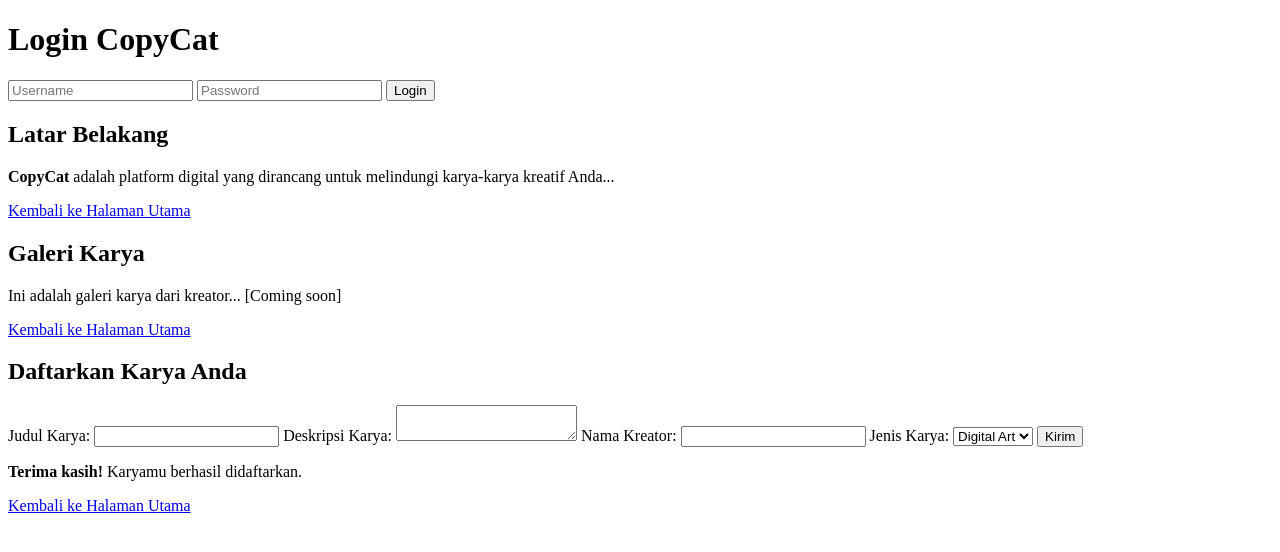
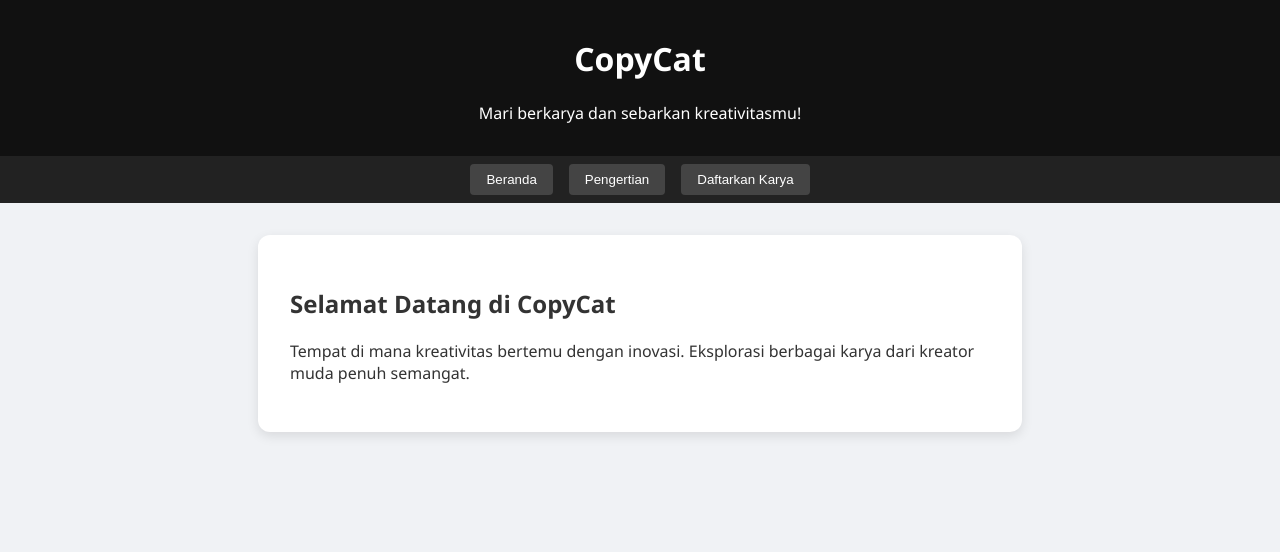
Before and after one commit to Datonecoolguy/CopyCatBeta, a plain HTML site: page index.html in a window 1280 px wide. Drawn offline with Linux system fonts and the light colour scheme.

Commit message:
Update index.html

```diff
--- a/index.html
+++ b/index.html
@@ -1,60 +1,118 @@
-<!DOCTYPE html>
-<html lang="id">
-<head>
-  <meta charset="UTF-8" />
-  <meta name="viewport" content="width=device-width, initial-scale=1.0" />
-  <title>CopyCat - Lindungi Karyamu</title>
+<!DOCTYPE html><html lang="id"><head>
+  <meta charset="UTF-8">
+  <meta name="viewport" content="width=device-width, initial-scale=1.0">
+  <title>CopyCat.AI</title>
   <style>
-    /* Styles remain unchanged from your original */
-    /* ... */
+    body {
+      font-family: 'Segoe UI', Tahoma, Geneva, Verdana, sans-serif;
+      background-color: #f0f2f5;
+      margin: 0;
+      padding: 0;
+      color: #333;
+    }header {
+  background-color: #111;
+  color: #fff;
+  padding: 1rem;
+  text-align: center;
+}
+
+nav {
+  display: flex;
+  justify-content: center;
+  gap: 1rem;
+  background-color: #222;
+  padding: 0.5rem;
+}
+
+nav button {
+  background-color: #444;
+  color: #fff;
+  border: none;
+  padding: 0.5rem 1rem;
+  border-radius: 4px;
+  cursor: pointer;
+  transition: background-color 0.3s;
+}
+
+nav button:hover {
+  background-color: #666;
+}
+
+section {
+  display: none;
+  padding: 2rem;
+  max-width: 700px;
+  margin: auto;
+  background-color: white;
+  margin-top: 2rem;
+  border-radius: 12px;
+  box-shadow: 0 4px 12px rgba(0, 0, 0, 0.1);
+}
+
+section.active {
+  display: block;
+}
+
+form {
+  display: flex;
+  flex-direction: column;
+  gap: 1rem;
+}
+
+input, textarea, select {
+  padding: 0.5rem;
+  border-radius: 6px;
+  border: 1px solid #ccc;
+  font-size: 1rem;
+}
+
+button[type="submit"] {
+  background-color: #007bff;
+  color: white;
+  border: none;
+  padding: 0.75rem;
+  border-radius: 6px;
+  cursor: pointer;
+  font-weight: bold;
+}
+
+#thankYouMessage {
+  display: none;
+  margin-top: 1rem;
+  background-color: #e6ffe6;
+  padding: 1rem;
+  border: 1px solid #8f8;
+  border-radius: 8px;
+}
+
+.back-button {
+  display: block;
+  margin-top: 2rem;
+  text-align: center;
+  text-decoration: none;
+  color: #007bff;
+}
+
   </style>
-</head>
-
-<body>
-
-  <!-- Login Page -->
-  <div id="loginPage" class="container">
-    <h1>Login CopyCat</h1>
-    <form onsubmit="loginUser(event)">
-      <input type="text" id="username" placeholder="Username" required />
-      <input type="password" id="password" placeholder="Password" required />
-      <button type="submit">Login</button>
-    </form>
-  </div>
-
-  <!-- Landing Page -->
-  <div id="landingPage" class="container" style="display:none;">
+</head><body>
+  <header>
     <h1>CopyCat</h1>
-    <p>Lindungi Karya Anda dengan Sistem Perlindungan Digital Cerdas</p>
-    <div id="buttons">
-      <button onclick="showBackground()">Latar Belakang</button>
-      <button onclick="showGallery()">Galeri Karya</button>
-      <button onclick="showForm()">Daftarkan Karya</button>
-    </div>
-  </div>
-
-  <!-- Latar Belakang Page -->
-  <section id="aboutPage">
-    <h2>Latar Belakang</h2>
-    <p><strong>CopyCat</strong> adalah platform digital yang dirancang untuk melindungi karya-karya kreatif Anda...</p>
-    <a href="#" class="back-button" onclick="hidePages()">Kembali ke Halaman Utama</a>
-  </section>
-
-  <!-- Galeri Karya Page -->
-  <section id="galleryPage">
-    <h2>Galeri Karya</h2>
-    <p>Ini adalah galeri karya dari kreator... [Coming soon]</p>
-    <a href="#" class="back-button" onclick="hidePages()">Kembali ke Halaman Utama</a>
-  </section>
-
-  <!-- Daftarkan Karya Form Page -->
-  <section id="formPage">
+    <p>Mari berkarya dan sebarkan kreativitasmu!</p>
+  </header>  <nav>
+    <button onclick="showPage('home')">Beranda</button>
+    <button onclick="showPage('about')">Pengertian</button>
+    <button onclick="showPage('formPage')">Daftarkan Karya</button>
+  </nav>  <section id="home" class="active">
+    <h2>Selamat Datang di CopyCat</h2>
+    <p>Tempat di mana kreativitas bertemu dengan inovasi. Eksplorasi berbagai karya dari kreator muda penuh semangat.</p>
+  </section>  <section id="about">
+    <h2>Pengertian</h2>
+    <p>Website ini adalah wadah digital untuk menampung dan memamerkan karya-karya terbaik dari para pelajar dan pemuda kreatif. Setiap individu memiliki kesempatan untuk menunjukkan bakat dan idenya kepada dunia melalui platform ini. Dengan adanya sistem pendaftaran karya, pengunjung dapat mengeksplorasi berbagai jenis karya mulai dari seni digital, musik, hingga sastra.</p>
+  </section>  <section id="formPage">
     <h2>Daftarkan Karya Anda</h2>
     <form id="karyaForm" onsubmit="handleFormSubmit(event)">
       <label for="title">Judul Karya:</label>
-      <input type="text" id="title" name="title" required>
-
-      <label for="desc">Deskripsi Karya:</label>
+      <input type="text" id="title" name="title" required><label for="desc">Deskripsi Karya:</label>
   <textarea id="desc" name="desc" required></textarea>
 
   <label for="author">Nama Kreator:</label>
@@ -67,74 +125,35 @@
     <option value="literature">Literature</option>
   </select>
 
+  <label for="file">Unggah Karya (Gimik):</label>
+  <input type="file" id="file" name="file" />
+
   <button type="submit">Kirim</button>
 </form>
 
 <div id="thankYouMessage">
   <p><strong>Terima kasih!</strong> Karyamu berhasil didaftarkan.</p>
+  <p>Hash Karya: <code id="hashOutput"></code></p>
 </div>
 
 <a href="#" class="back-button" onclick="hidePages()">Kembali ke Halaman Utama</a>
-  </section>
 
-  <script>
-    function showBackground() {
-      hidePages();
-      document.getElementById('aboutPage').style.display = 'block';
-    }
-
-    function showGallery() {
-      hidePages();
-      document.getElementById('galleryPage').style.display = 'block';
-    }
-
-    function showForm() {
-      hidePages();
-      document.getElementById('formPage').style.display = 'block';
-      document.getElementById('thankYouMessage').style.display = 'none';
-      document.getElementById('karyaForm').style.display = 'block';
+  </section>  <script>
+    function showPage(id) {
+      document.querySelectorAll('section').forEach(s => s.classList.remove('active'));
+      document.getElementById(id).classList.add('active');
     }
 
     function hidePages() {
-      document.getElementById('aboutPage').style.display = 'none';
-      document.getElementById('galleryPage').style.display = 'none';
-      document.getElementById('formPage').style.display = 'none';
-      document.getElementById('landingPage').style.display = 'block';
+      document.querySelectorAll('section').forEach(s => s.classList.remove('active'));
+      document.getElementById('home').classList.add('active');
     }
 
-    function handleFormSubmit(event) {
-      event.preventDefault();
-
-      const data = {
-        title: document.getElementById('title').value,
-        description: document.getElementById('desc').value,
-        author: document.getElementById('author').value,
-        type: document.getElementById('type').value
-      };
-
-      localStorage.setItem('formData', JSON.stringify(data));
-
-      document.getElementById('karyaForm').style.display = 'none';
-      document.getElementById('thankYouMessage').style.display = 'block';
-
-      setTimeout(() => {
-        hidePages();
-      }, 3000);
+    function handleFormSubmit(e) {
+      e.preventDefault();
+      const data = `${Date.now()}-${document.getElementById("title").value}`;
+      const hash = btoa(data).substring(0, 12);
+      document.getElementById("hashOutput").innerText = hash;
+      document.getElementById("thankYouMessage").style.display = 'block';
     }
-
-    function loginUser(event) {
-      event.preventDefault();
-      let username = document.getElementById('username').value;
-      let password = document.getElementById('password').value;
-
-      if (username === "admin" && password === "password123") {
-        alert("Login successful!");
-        document.getElementById('loginPage').style.display = 'none';
-        document.getElementById('landingPage').style.display = 'block';
-      } else {
-        alert("Username atau password salah.");
-      }
-    }
-  </script>
-</body>
-</html>
+  </script></body></html>
```
Lines whose indentation alone changed are shown as unchanged.
